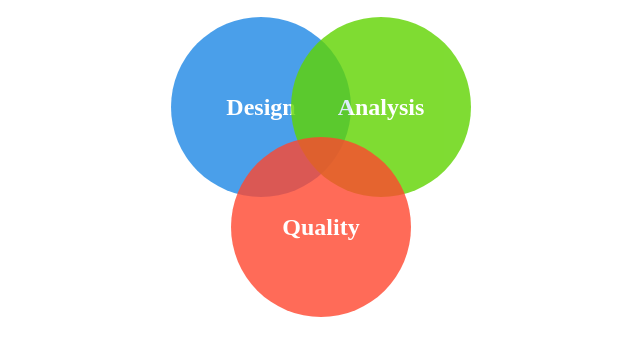
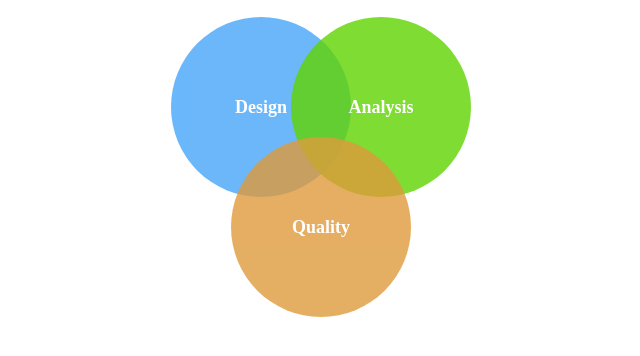
Before and after one commit to gunmagohkin/VENN-DIAG, a plain HTML site: page index.html in a window 1280 px wide. Shown: the part 264-620 px from the top of the page, without its empty margins (319-959 px from the left). Drawn offline with Linux system fonts and the light colour scheme.

Commit message:
Update style.css

```diff
--- a/style.css
+++ b/style.css
@@ -35,7 +35,7 @@
     justify-content: center;
     align-items: center;
     color: white;
-    font-size: 24px;
+    font-size: 18px;
     font-weight: bold;
     opacity: 0.8;
     transition: transform 0.3s, opacity 0.3s, z-index 0.3s; /* Add z-index transition */
@@ -51,7 +51,7 @@
 
 
   .circle1 {
-    background-color: #1e88e5;
+    background-color: #47a6fa;
     top: 0;
     left: 0;
   }
@@ -63,7 +63,7 @@
   }
 
   .circle3 {
-    background-color: #ff472f;
+    background-color: #df9b3c;
     bottom: 0;
     left: 20%;
     right: 50%;
```
